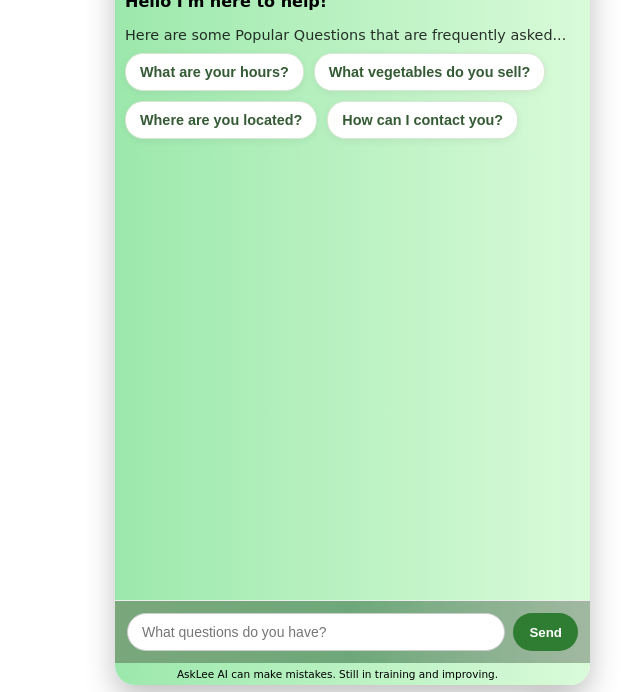
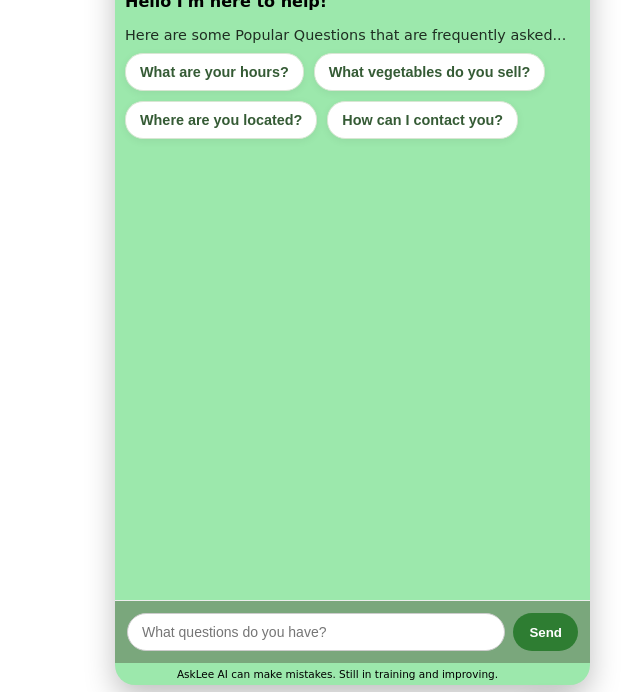
Before and after one commit to LeeBoy-Hmong/chatbot, a website: page frontend/index.html in a window 1280 px wide. Both pictures are taken after a click on the element 1187 px from the left and 737 px from the top of the page. Shown: the top 692 px of the page, without its empty margins (640-1280 px from the left). Drawn offline with Linux system fonts and the light colour scheme.

Commit message:
Solid moble colors.

```diff
--- a/frontend/style.css
+++ b/frontend/style.css
@@ -82,7 +82,8 @@ body {
   right: 50px;
   width: 475px;
   height: 750px;
-  background: linear-gradient(to right, #9ce8ac, #d9fbd9 );
+  /*background: linear-gradient(to right, #9ce8ac, #d9fbd9 );*/
+  background: #9ce8ac;
   border-radius: 20px;
   box-shadow: 0 8px 20px rgba(0,0,0,0.2);
   display: flex;
@@ -106,7 +107,8 @@ body {
 
 /* Header */
 #chat-header {
-  background: linear-gradient(to right, #7aa77c, #6ea87a, #a1b8a1);
+  /*background: linear-gradient(to right, #7aa77c, #6ea87a, #a1b8a1);*/
+  background: #7aa77c;
   color: white;
   padding: 10px;
   font-weight: bold;
@@ -147,7 +149,8 @@ body {
 #chat-input-area {
   display: flex;
   padding: 12px;
-  background: linear-gradient(to right, #7aa77c, #6ea87a, #a1b8a1);
+  /*background: linear-gradient(to right, #7aa77c, #6ea87a, #a1b8a1);*/
+  background: #7aa77c;
   border-top: 1px solid #eee;
 }
 
```
